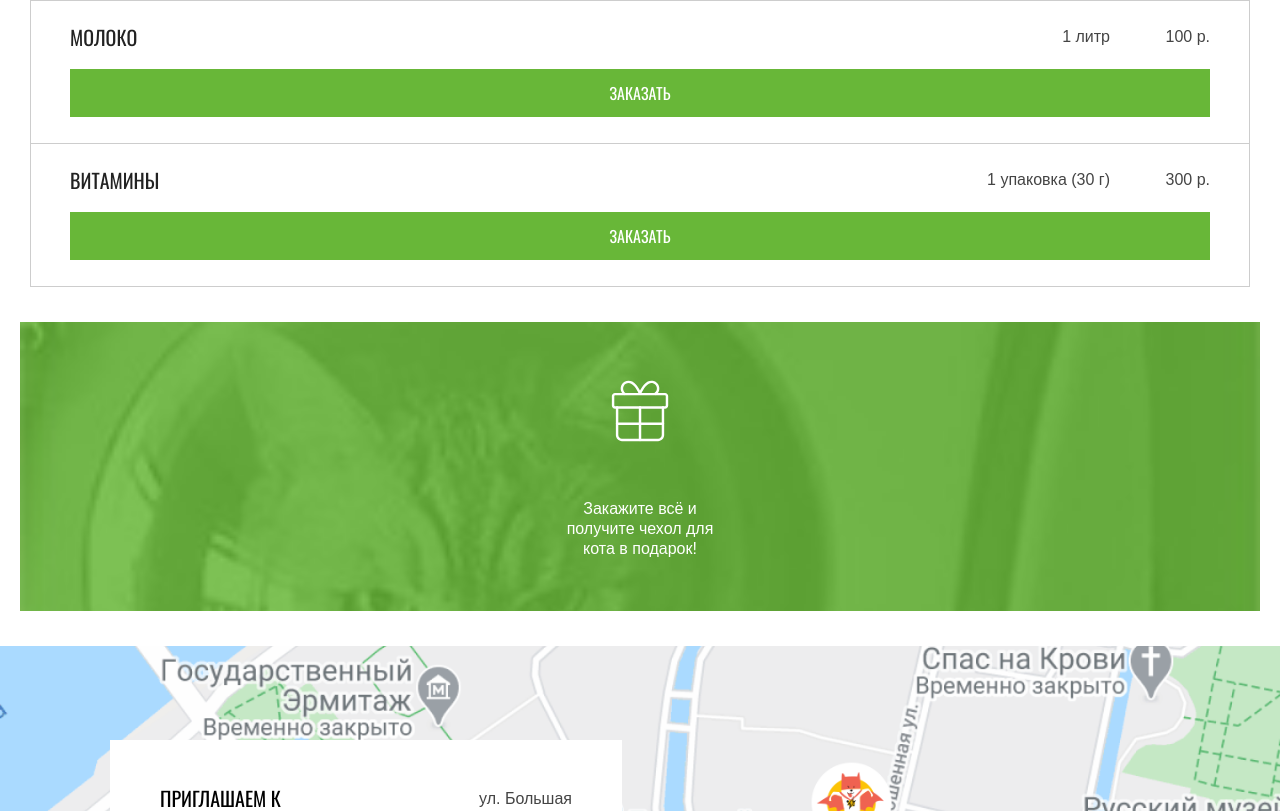
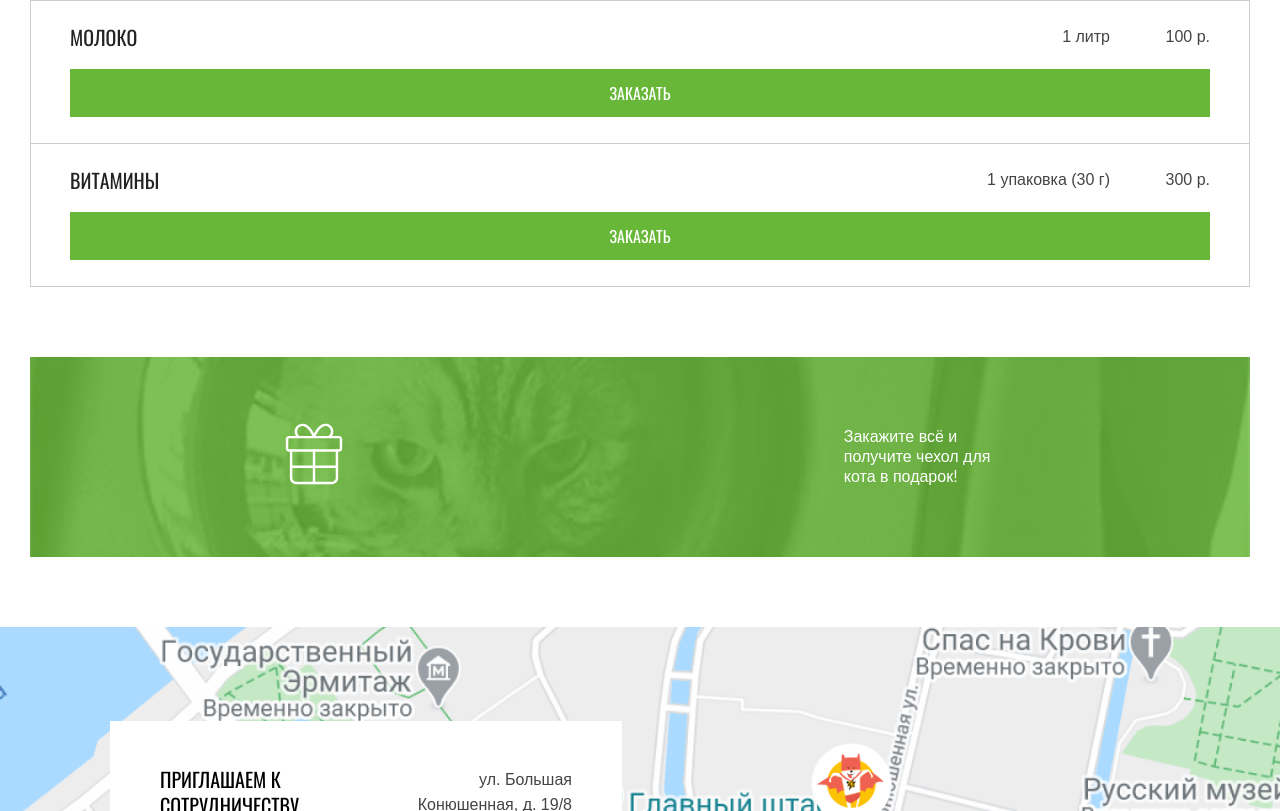
Before and after one commit to Tuturo/cat-energy, a website: page source/catalog.html in a window 1280 px wide. Shown: the part 1767-2578 px from the top of the page. Drawn offline with nearby package versions, Linux system fonts and the light colour scheme; files that its build step writes are made by us from their sources.

Commit message:
Добавляет планшетные стили бэм-блоку gift.scss

```diff
--- a/source/sass/blocks/gift.scss
+++ b/source/sass/blocks/gift.scss
@@ -41,3 +41,27 @@
   line-height: 20px;
   color: white;
 }
+
+@media (min-width: 768px) {
+  .gift {
+    margin: 70px 30px;
+    min-width: 708px;
+    height: 200px;
+    background-image: url("../../img/gift-tablet_1x.png");
+
+    flex-direction: row;
+    justify-content: space-around;
+  }
+
+  .gift__message {
+    margin: 0;
+    text-align: left;
+    width: 161px;
+  }
+}
+
+@media (min-width: 768px) and (min-resolution: 2dppx) {
+  .gift {
+    background-image: url("../../img/gift-tablet_2x.png");
+  }
+}
--- a/source/sass/blocks/product.scss
+++ b/source/sass/blocks/product.scss
@@ -117,7 +117,8 @@
   }
 
   .product__card {
-    width: 324px;
+    min-width: 324px;
+    max-width: 450px;
     border: none;
     padding: 0;
 
```
Also changed, not shown: source/img/gift-tablet_1x.png (added), source/img/gift-tablet_2x.png (added).
